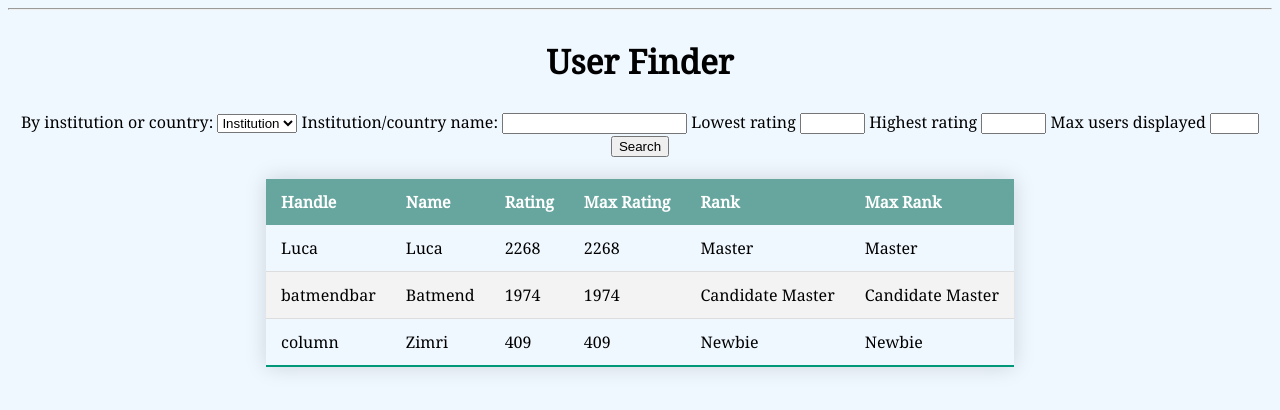
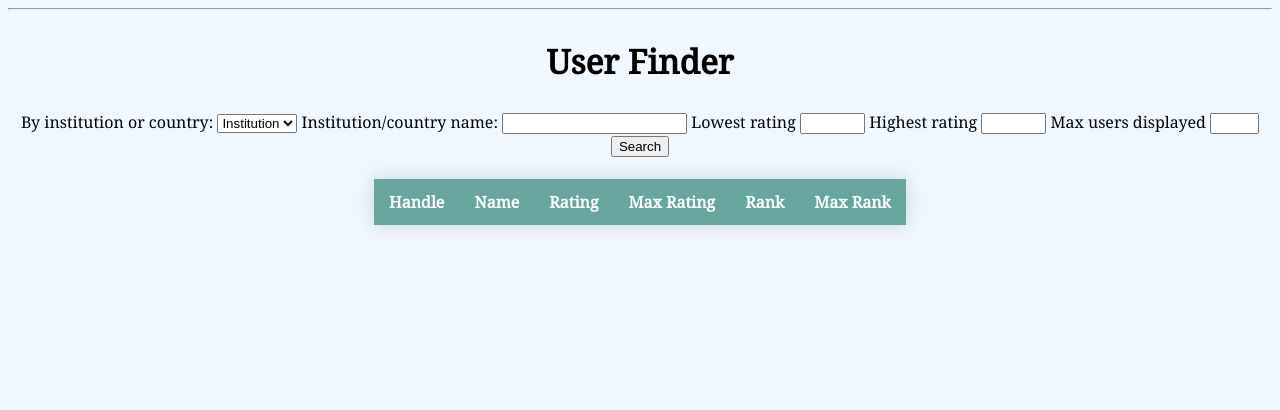
Before and after one commit to LucaDantas/cs257, a Flask app: page /users in a window 1280 px wide. Shown: the part 95-505 px from the top of the page. Run offline with Flask 2, Linux system fonts and the light colour scheme; lists and menus that the app fills with data are empty; parts of the project's set-up code (start-up, migrations or seed data) failed here and were passed over.

Commit message:
Fix bugs with search, make it look better

```diff
--- a/webapp/static/users.js
+++ b/webapp/static/users.js
@@ -27,6 +27,7 @@ function onSearchButtonClicked() {
 	.then((response) => response.json())
 	.then(function(usersList) {
 		var tableBody = '';
+		tableBody += '<thead><tr><th>Handle</th><th>Name</th><th>Rating</th><th>Max Rating</th><th>Rank</th><th>Max Rank</th></tr></thead>'
 		for (var i = 0; i < usersList.length; i++) {
 			tableBody += '<tr>';
 			tableBody += '<td>' + usersList[i]['handle'] + '</td>';
--- a/webapp/templates/users.html
+++ b/webapp/templates/users.html
@@ -42,30 +42,6 @@
     </tr>
     </thead>
     <tbody>
-    <tr>
-        <td>Luca</td>
-        <td>Luca</td>
-        <td>2268</td>
-        <td>2268</td>
-        <td>Master</td>
-        <td>Master</td>
-    </tr>
-    <tr>
-        <td>batmendbar</td>
-        <td>Batmend</td>
-        <td>1974</td>
-        <td>1974</td>
-        <td>Candidate Master</td>
-        <td>Candidate Master</td>
-    </tr>
-    <tr>
-        <td>column</td>
-        <td>Zimri</td>
-        <td>409</td>
-        <td>409</td>
-        <td>Newbie</td>
-        <td>Newbie</td>
-    </tr>
     </tbody>
 </table>
 </body>
```
Also changed, not shown: webapp/api.py (+12 -10 lines).
